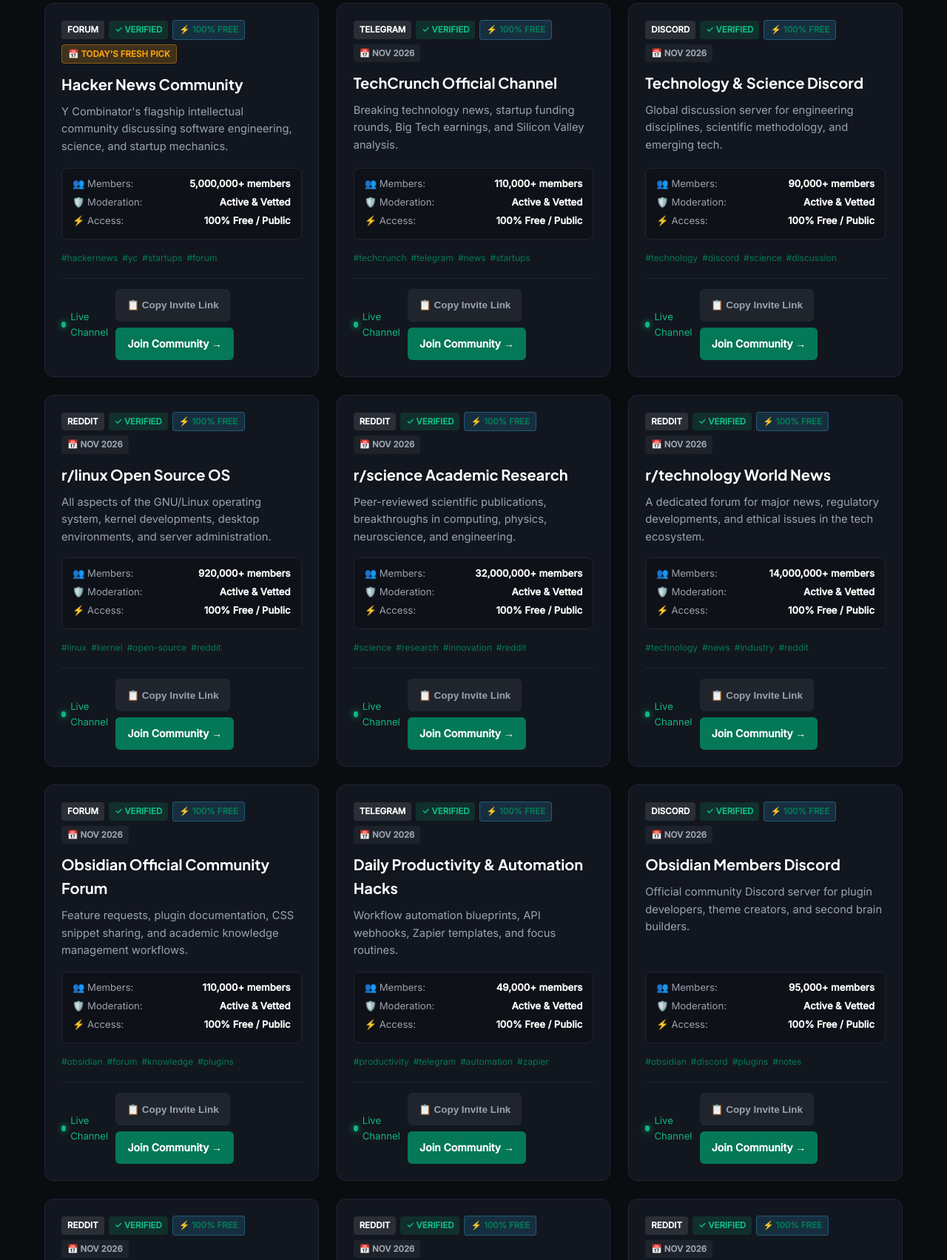
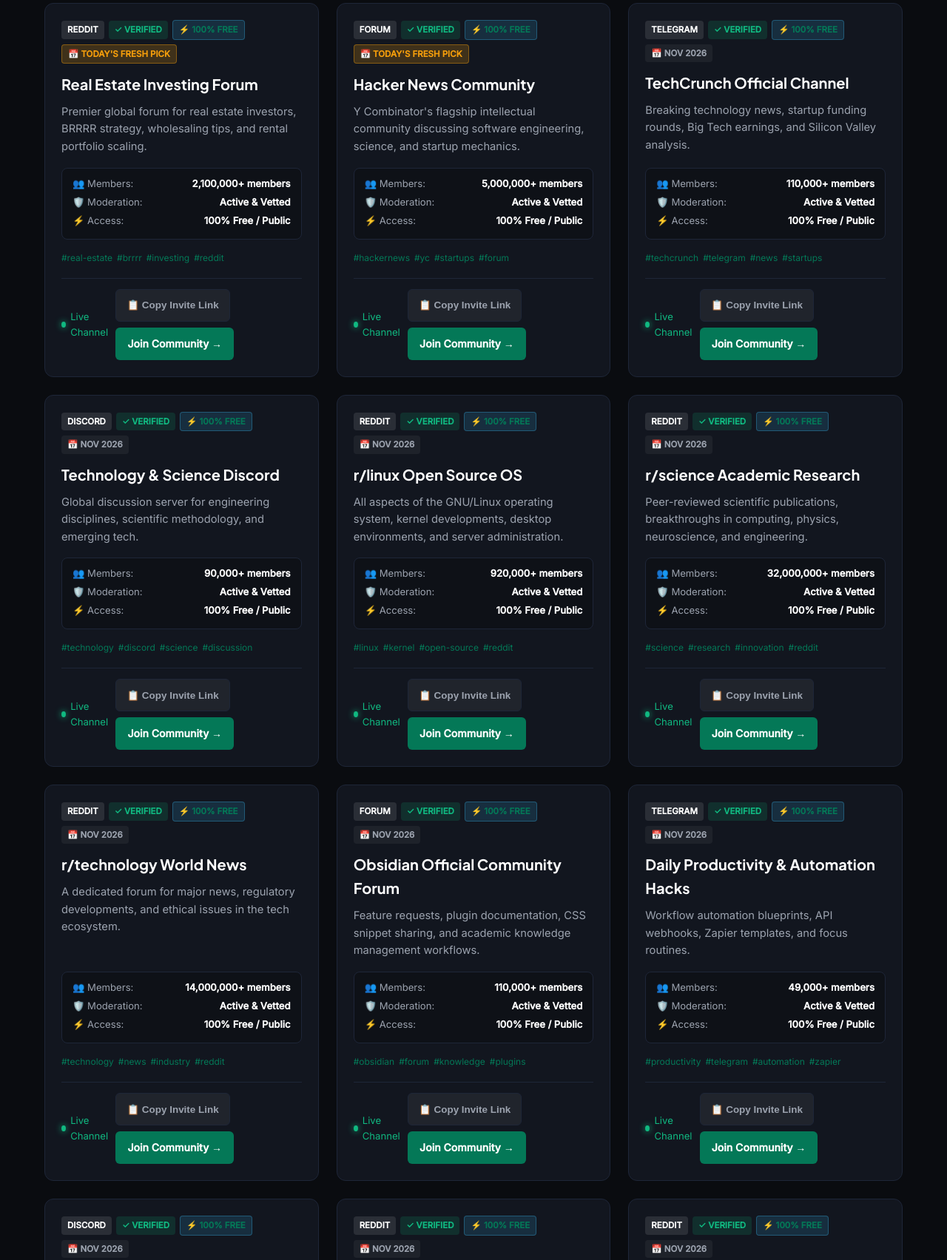
Before and after one commit to jibranpcccc/real-estate-deal-flow-hub, a plain HTML site: page index.html in a window 1280 px wide. Shown: the part 1231-2935 px from the top of the page at 74% size. Drawn offline with Linux system fonts and the light colour scheme.

Commit message:
feat(replenishment): fresh community links added - 2026-11-18 [skip ci]

```diff
--- a/feed.xml
+++ b/feed.xml
@@ -4,10 +4,17 @@
     <title>Real Estate Syndication &amp; Deal Flow Hub</title>
     <link>https://real-estate-deal-flow-hub.netlify.app/</link>
     <description>Verified community directory and updates.</description>
-    <lastBuildDate>Wed, 18 Nov 2026 06:05:41 GMT</lastBuildDate>
+    <lastBuildDate>Wed, 18 Nov 2026 07:26:35 GMT</lastBuildDate>
     <atom:link href="https://real-estate-deal-flow-hub.netlify.app/feed.xml" rel="self" type="application/rss+xml"/>
     <atom:link href="https://pubsubhubbub.appspot.com/" rel="hub"/>
-                                                                                                                                                                                                                <item>
+                                                                                                                                                                                                                    <item>
+      <title>📅 Today's Fresh Pick: Real Estate Investing Forum (Reddit)</title>
+      <link>https://www.reddit.com/r/realestateinvesting/</link>
+      <guid isPermaLink="false">https://real-estate-deal-flow-hub.netlify.app/#real-estate-syndication-deal-flow-hub-reddit-1-2026-11-18</guid>
+      <pubDate>Wed, 18 Nov 2026 07:26:35 GMT</pubDate>
+      <description>Newly verified community added to Real Estate Syndication &amp; Deal Flow Hub: Premier global forum for real estate investors, BRRRR strategy, wholesaling tips, and rental portfolio scaling.</description>
+    </item>
+<item>
       <title>📅 Today's Fresh Pick: Hacker News Community (Forum)</title>
       <link>https://news.ycombinator.com</link>
       <guid isPermaLink="false">https://real-estate-deal-flow-hub.netlify.app/#real-estate-deal-flow-hub-forum-20261009-1-2026-11-18</guid>
@@ -175,12 +182,5 @@
       <pubDate>Mon, 19 Oct 2026 06:05:34 GMT</pubDate>
       <description>Newly verified community added to Real Estate Syndication &amp; Deal Flow Hub: Y Combinator's flagship intellectual community discussing software engineering, science, and startup mechanics.</description>
     </item>
-<item>
-      <title>📅 Today's Fresh Pick: Hacker News Community (Forum)</title>
-      <link>https://news.ycombinator.com</link>
-      <guid isPermaLink="false">https://real-estate-deal-flow-hub.netlify.app/#real-estate-deal-flow-hub-forum-20261009-1-2026-10-18</guid>
-      <pubDate>Sun, 18 Oct 2026 06:05:41 GMT</pubDate>
-      <description>Newly verified community added to Real Estate Syndication &amp; Deal Flow Hub: Y Combinator's flagship intellectual community discussing software engineering, science, and startup mechanics.</description>
-    </item>
   </channel>
 </rss>
--- a/index.html
+++ b/index.html
@@ -148,149 +148,149 @@
           {
             "@type": "ListItem",
             "position": 1,
+            "name": "Real Estate Investing Forum",
+            "description": "Premier global forum for real estate investors, BRRRR strategy, wholesaling tips, and rental portfolio scaling.",
+            "url": "https://www.reddit.com/r/realestateinvesting/"
+          },
+          {
+            "@type": "ListItem",
+            "position": 2,
             "name": "Hacker News Community",
             "description": "Y Combinator's flagship intellectual community discussing software engineering, science, and startup mechanics.",
             "url": "https://news.ycombinator.com"
           },
           {
             "@type": "ListItem",
-            "position": 2,
+            "position": 3,
             "name": "TechCrunch Official Channel",
             "description": "Breaking technology news, startup funding rounds, Big Tech earnings, and Silicon Valley analysis.",
             "url": "https://t.me/techcrunch"
           },
           {
             "@type": "ListItem",
-            "position": 3,
+            "position": 4,
             "name": "Technology & Science Discord",
             "description": "Global discussion server for engineering disciplines, scientific methodology, and emerging tech.",
             "url": "https://discord.gg/tech"
           },
           {
             "@type": "ListItem",
-            "position": 4,
+            "position": 5,
             "name": "r/linux Open Source OS",
             "description": "All aspects of the GNU/Linux operating system, kernel developments, desktop environments, and server administration.",
             "url": "https://www.reddit.com/r/linux/"
           },
           {
             "@type": "ListItem",
-            "position": 5,
+            "position": 6,
             "name": "r/science Academic Research",
             "description": "Peer-reviewed scientific publications, breakthroughs in computing, physics, neuroscience, and engineering.",
             "url": "https://www.reddit.com/r/science/"
           },
           {
             "@type": "ListItem",
-            "position": 6,
+            "position": 7,
             "name": "r/technology World News",
             "description": "A dedicated forum for major news, regulatory developments, and ethical issues in the tech ecosystem.",
             "url": "https://www.reddit.com/r/technology/"
           },
           {
             "@type": "ListItem",
-            "position": 7,
+            "position": 8,
             "name": "Obsidian Official Community Forum",
             "description": "Feature requests, plugin documentation, CSS snippet sharing, and academic knowledge management workflows.",
             "url": "https://forum.obsidian.md"
           },
           {
             "@type": "ListItem",
-            "position": 8,
+            "position": 9,
             "name": "Daily Productivity & Automation Hacks",
             "description": "Workflow automation blueprints, API webhooks, Zapier templates, and focus routines.",
             "url": "https://t.me/productivity_hacks"
           },
           {
             "@type": "ListItem",
-            "position": 9,
+            "position": 10,
             "name": "Obsidian Members Discord",
             "description": "Official community Discord server for plugin developers, theme creators, and second brain builders.",
             "url": "https://discord.gg/obsidian"
           },
           {
             "@type": "ListItem",
-            "position": 10,
+            "position": 11,
             "name": "r/nocode Visual Development",
             "description": "Building software, internal tools, and SaaS products with Webflow, Bubble, Zapier, and Make without code.",
             "url": "https://www.reddit.com/r/nocode/"
           },
           {
             "@type": "ListItem",
-            "position": 11,
+            "position": 12,
             "name": "r/productivity Systems & Habits",
             "description": "Time blocking techniques, deep work habits, morning routines, and digital workflow optimization.",
             "url": "https://www.reddit.com/r/productivity/"
           },
           {
             "@type": "ListItem",
-            "position": 12,
+            "position": 13,
             "name": "r/Notion Workspace Architects",
             "description": "Template sharing, formula 2.0 tutorials, GTD dashboards, and Notion database relation architecture.",
             "url": "https://www.reddit.com/r/Notion/"
           },
           {
             "@type": "ListItem",
-            "position": 13,
+            "position": 14,
             "name": "r/ObsidianMD Personal Knowledge",
             "description": "Discussions on Markdown vaults, Zettelkasten methods, Dataview queries, graph theory, and local-first notes.",
             "url": "https://www.reddit.com/r/ObsidianMD/"
           },
           {
             "@type": "ListItem",
-            "position": 14,
+            "position": 15,
             "name": "Bogleheads Forum Community",
             "description": "The gold standard forum for passive indexing, low-cost asset allocation, and Jack Bogle's investing philosophy.",
             "url": "https://bogleheads.org/forum/"
           },
           {
             "@type": "ListItem",
-            "position": 15,
+            "position": 16,
             "name": "Bloomberg Market Feed Channel",
             "description": "Rapid market headlines, Federal Reserve rate decisions, treasury yields, and global commodity moves.",
             "url": "https://t.me/bloomberg"
           },
           {
             "@type": "ListItem",
-            "position": 16,
+            "position": 17,
             "name": "r/wallstreetbets Alpha & Options",
             "description": "High-volatility trading discussions, market momentum plays, options strategies, and viral retail sentiment.",
             "url": "https://www.reddit.com/r/wallstreetbets/"
           },
           {
             "@type": "ListItem",
-            "position": 17,
+            "position": 18,
             "name": "r/financialindependence FIRE Hub",
             "description": "Community dedicated to Financial Independence, Retire Early (FIRE) strategies, safe withdrawal rates, and frugality.",
             "url": "https://www.reddit.com/r/financialindependence/"
           },
           {
             "@type": "ListItem",
-            "position": 18,
+            "position": 19,
             "name": "r/personalfinance Money Management",
             "description": "The world's largest personal finance community covering budgeting, high-yield cash, 401(k)s, and tax efficiency.",
             "url": "https://www.reddit.com/r/personalfinance/"
           },
           {
             "@type": "ListItem",
-            "position": 19,
+            "position": 20,
             "name": "r/stocks Market News",
             "description": "Real-time market discussions, earnings reports, analyst ratings, and macroeconomic trends.",
             "url": "https://www.reddit.com/r/stocks/"
           },
           {
             "@type": "ListItem",
-            "position": 20,
+            "position": 21,
             "name": "r/investing Long Term Wealth",
             "description": "Discussion on macroeconomics, fundamental equity valuation, indexing strategies, and long-term portfolio allocation.",
             "url": "https://www.reddit.com/r/investing/"
-          },
-          {
-            "@type": "ListItem",
-            "position": 21,
-            "name": "Real Estate Investing Forum",
-            "description": "Premier global forum for real estate investors, BRRRR strategy, wholesaling tips, and rental portfolio scaling.",
-            "url": "https://www.reddit.com/r/realestateinvesting/"
           },
           {
             "@type": "ListItem",
@@ -615,7 +615,31 @@
         </div>
         <div id="vetted-communities" class="grid">
 
-        <div id="community-card-1" class="card" data-platform="forum" data-category="computer science & startups">
+        <div id="community-card-1" class="card" data-platform="reddit" data-category="real estate">
+            <div class="card-header">
+                <span class="badge badge-platform">Reddit</span>
+                <span class="badge badge-verified">✓ Verified</span>
+                <span class="badge badge-free">⚡ 100% Free</span>
+                <span class="badge badge-date" style="background: rgba(245, 158, 11, 0.2); color: #f59e0b; border: 1px solid rgba(245, 158, 11, 0.4); font-weight: 700;">📅 Today's Fresh Pick</span>
+            </div>
+            <h3 class="card-title">Real Estate Investing Forum</h3>
+            <p class="card-desc">Premier global forum for real estate investors, BRRRR strategy, wholesaling tips, and rental portfolio scaling.</p>
+            <div class="spec-matrix">
+                <div class="spec-row"><span>👥 Members:</span> <strong>2,100,000+ members</strong></div>
+                <div class="spec-row"><span>🛡️ Moderation:</span> <strong>Active & Vetted</strong></div>
+                <div class="spec-row"><span>⚡ Access:</span> <strong>100% Free / Public</strong></div>
+            </div>
+            <div class="tags-row"><span class="tag">#real-estate</span><span class="tag">#brrrr</span><span class="tag">#investing</span><span class="tag">#reddit</span></div>
+            <div class="card-footer">
+                <span class="activity-pulse"><span class="pulse-dot"></span> Live Channel</span>
+                <div class="card-actions">
+                    <button class="btn-copy-invite" onclick="copyInviteLink(event, 'https://www.reddit.com/r/realestateinvesting/')">📋 Copy Invite Link</button>
+                    <a href="https://www.reddit.com/r/realestateinvesting/" target="_blank" rel="noopener noreferrer" class="btn-join">Join Community →</a>
+                </div>
+            </div>
+        </div>
+
+        <div id="community-card-2" class="card" data-platform="forum" data-category="computer science & startups">
             <div class="card-header">
                 <span class="badge badge-platform">Forum</span>
                 <span class="badge badge-verified">✓ Verified</span>
@@ -639,7 +663,7 @@
             </div>
         </div>
 
-        <div id="community-card-2" class="card" data-platform="telegram" data-category="tech news">
+        <div id="community-card-3" class="card" data-platform="telegram" data-category="tech news">
             <div class="card-header">
                 <span class="badge badge-platform">Telegram</span>
                 <span class="badge badge-verified">✓ Verified</span>
@@ -663,7 +687,7 @@
             </div>
         </div>
 
-        <div id="community-card-3" class="card" data-platform="discord" data-category="tech discussion">
+        <div id="community-card-4" class="card" data-platform="discord" data-category="tech discussion">
             <div class="card-header">
                 <span class="badge badge-platform">Discord</span>
                 <span class="badge badge-verified">✓ Verified</span>
@@ -687,7 +711,7 @@
             </div>
         </div>
 
-        <div id="community-card-4" class="card" data-platform="reddit" data-category="linux & os">
+        <div id="community-card-5" class="card" data-platform="reddit" data-category="linux & os">
             <div class="card-header">
                 <span class="badge badge-platform">Reddit</span>
                 <span class="badge badge-verified">✓ Verified</span>
@@ -711,7 +735,7 @@
             </div>
         </div>
 
-        <div id="community-card-5" class="card" data-platform="reddit" data-category="science & innovation">
+        <div id="community-card-6" class="card" data-platform="reddit" data-category="science & innovation">
             <div class="card-header">
                 <span class="badge badge-platform">Reddit</span>
                 <span class="badge badge-verified">✓ Verified</span>
@@ -735,7 +759,7 @@
             </div>
         </div>
 
-        <div id="community-card-6" class="card" data-platform="reddit" data-category="tech news">
+        <div id="community-card-7" class="card" data-platform="reddit" data-category="tech news">
             <div class="card-header">
                 <span class="badge badge-platform">Reddit</span>
                 <span class="badge badge-verified">✓ Verified</span>
@@ -759,7 +783,7 @@
             </div>
         </div>
 
-        <div id="community-card-7" class="card" data-platform="forum" data-category="knowledge management">
+        <div id="community-card-8" class="card" data-platform="forum" data-category="knowledge management">
             <div class="card-header">
                 <span class="badge badge-platform">Forum</span>
                 <span class="badge badge-verified">✓ Verified</span>
@@ -783,7 +807,7 @@
             </div>
         </div>
 
-        <div id="community-card-8" class="card" data-platform="telegram" data-category="automation">
+        <div id="community-card-9" class="card" data-platform="telegram" data-category="automation">
             <div class="card-header">
                 <span class="badge badge-platform">Telegram</span>
                 <span class="badge badge-verified">✓ Verified</span>
@@ -807,7 +831,7 @@
             </div>
         </div>
 
-        <div id="community-card-9" class="card" data-platform="discord" data-category="knowledge management">
+        <div id="community-card-10" class="card" data-platform="discord" data-category="knowledge management">
             <div class="card-header">
                 <span class="badge badge-platform">Discord</span>
                 <span class="badge badge-verified">✓ Verified</span>
@@ -831,7 +855,7 @@
             </div>
         </div>
 
-        <div id="community-card-10" class="card" data-platform="reddit" data-category="no-code & automation">
+        <div id="community-card-11" class="card" data-platform="reddit" data-category="no-code & automation">
             <div class="card-header">
                 <span class="badge badge-platform">Reddit</span>
                 <span class="badge badge-verified">✓ Verified</span>
@@ -855,7 +879,7 @@
             </div>
         </div>
 
-        <div id="community-card-11" class="card" data-platform="reddit" data-category="personal productivity">
+        <div id="community-card-12" class="card" data-platform="reddit" data-category="personal productivity">
             <div class="card-header">
                 <span class="badge badge-platform">Reddit</span>
                 <span class="badge badge-verified">✓ Verified</span>
@@ -879,7 +903,7 @@
             </div>
         </div>
 
-        <div id="community-card-12" class="card" data-platform="reddit" data-category="productivity systems">
+        <div id="community-card-13" class="card" data-platform="reddit" data-category="productivity systems">
             <div class="card-header">
                 <span class="badge badge-platform">Reddit</span>
                 <span class="badge badge-verified">✓ Verified</span>
@@ -903,7 +927,7 @@
             </div>
         </div>
 
-        <div id="community-card-13" class="card" data-platform="reddit" data-category="knowledge management">
+        <div id="community-card-14" class="card" data-platform="reddit" data-category="knowledge management">
             <div class="card-header">
                 <span class="badge badge-platform">Reddit</span>
                 <span class="badge badge-verified">✓ Verified</span>
@@ -927,7 +951,7 @@
             </div>
         </div>
 
-        <div id="community-card-14" class="card" data-platform="forum" data-category="passive investing">
+        <div id="community-card-15" class="card" data-platform="forum" data-category="passive investing">
             <div class="card-header">
                 <span class="badge badge-platform">Forum</span>
                 <span class="badge badge-verified">✓ Verified</span>
@@ -951,7 +975,7 @@
             </div>
         </div>
 
-        <div id="community-card-15" class="card" data-platform="telegram" data-category="market news">
+        <div id="community-card-16" class="card" data-platform="telegram" data-category="market news">
             <div class="card-header">
                 <span class="badge badge-platform">Telegram</span>
                 <span class="badge badge-verified">✓ Verified</span>
@@ -975,7 +999,7 @@
             </div>
         </div>
 
-        <div id="community-card-16" class="card" data-platform="reddit" data-category="trading">
+        <div id="community-card-17" class="card" data-platform="reddit" data-category="trading">
             <div class="card-header">
                 <span class="badge badge-platform">Reddit</span>
                 <span class="badge badge-verified">✓ Verified</span>
@@ -999,7 +1023,7 @@
             </div>
         </div>
 
-        <div id="community-card-17" class="card" data-platform="reddit" data-category="financial independence">
+        <div id="community-card-18" class="card" data-platform="reddit" data-category="financial independence">
             <div class="card-header">
                 <span class="badge badge-platform">Reddit</span>
                 <span class="badge badge-verified">✓ Verified</span>
@@ -1023,7 +1047,7 @@
             </div>
         </div>
 
-        <div id="community-card-18" class="card" data-platform="reddit" data-category="personal finance">
+        <div id="community-card-19" class="card" data-platform="reddit" data-category="personal finance">
             <div class="card-header">
                 <span class="badge badge-platform">Reddit</span>
                 <span class="badge badge-verified">✓ Verified</span>
@@ -1047,7 +1071,7 @@
             </div>
         </div>
 
-        <div id="community-card-19" class="card" data-platform="reddit" data-category="stock market">
+        <div id="community-card-20" class="card" data-platform="reddit" data-category="stock market">
             <div class="card-header">
                 <span class="badge badge-platform">Reddit</span>
                 <span class="badge badge-verified">✓ Verified</span>
@@ -1071,7 +1095,7 @@
             </div>
         </div>
 
-        <div id="community-card-20" class="card" data-platform="reddit" data-category="investing">
+        <div id="community-card-21" class="card" data-platform="reddit" data-category="investing">
             <div class="card-header">
                 <span class="badge badge-platform">Reddit</span>
                 <span class="badge badge-verified">✓ Verified</span>
@@ -1091,30 +1115,6 @@
                 <div class="card-actions">
                     <button class="btn-copy-invite" onclick="copyInviteLink(event, 'https://www.reddit.com/r/investing/')">📋 Copy Invite Link</button>
                     <a href="https://www.reddit.com/r/investing/" target="_blank" rel="noopener noreferrer" class="btn-join">Join Community →</a>
-                </div>
-            </div>
-        </div>
-
-        <div id="community-card-21" class="card" data-platform="reddit" data-category="real estate">
-            <div class="card-header">
-                <span class="badge badge-platform">Reddit</span>
-                <span class="badge badge-verified">✓ Verified</span>
-                <span class="badge badge-free">⚡ 100% Free</span>
-                <span class="badge badge-date">📅 Nov 2026</span>
-            </div>
-            <h3 class="card-title">Real Estate Investing Forum</h3>
-            <p class="card-desc">Premier global forum for real estate investors, BRRRR strategy, wholesaling tips, and rental portfolio scaling.</p>
-            <div class="spec-matrix">
-                <div class="spec-row"><span>👥 Members:</span> <strong>2,100,000+ members</strong></div>
-                <div class="spec-row"><span>🛡️ Moderation:</span> <strong>Active & Vetted</strong></div>
-                <div class="spec-row"><span>⚡ Access:</span> <strong>100% Free / Public</strong></div>
-            </div>
-            <div class="tags-row"><span class="tag">#real-estate</span><span class="tag">#brrrr</span><span class="tag">#investing</span><span class="tag">#reddit</span></div>
-            <div class="card-footer">
-                <span class="activity-pulse"><span class="pulse-dot"></span> Live Channel</span>
-                <div class="card-actions">
-                    <button class="btn-copy-invite" onclick="copyInviteLink(event, 'https://www.reddit.com/r/realestateinvesting/')">📋 Copy Invite Link</button>
-                    <a href="https://www.reddit.com/r/realestateinvesting/" target="_blank" rel="noopener noreferrer" class="btn-join">Join Community →</a>
                 </div>
             </div>
         </div>
```
Also changed, not shown: data/groups.json (+20 -19 lines).
